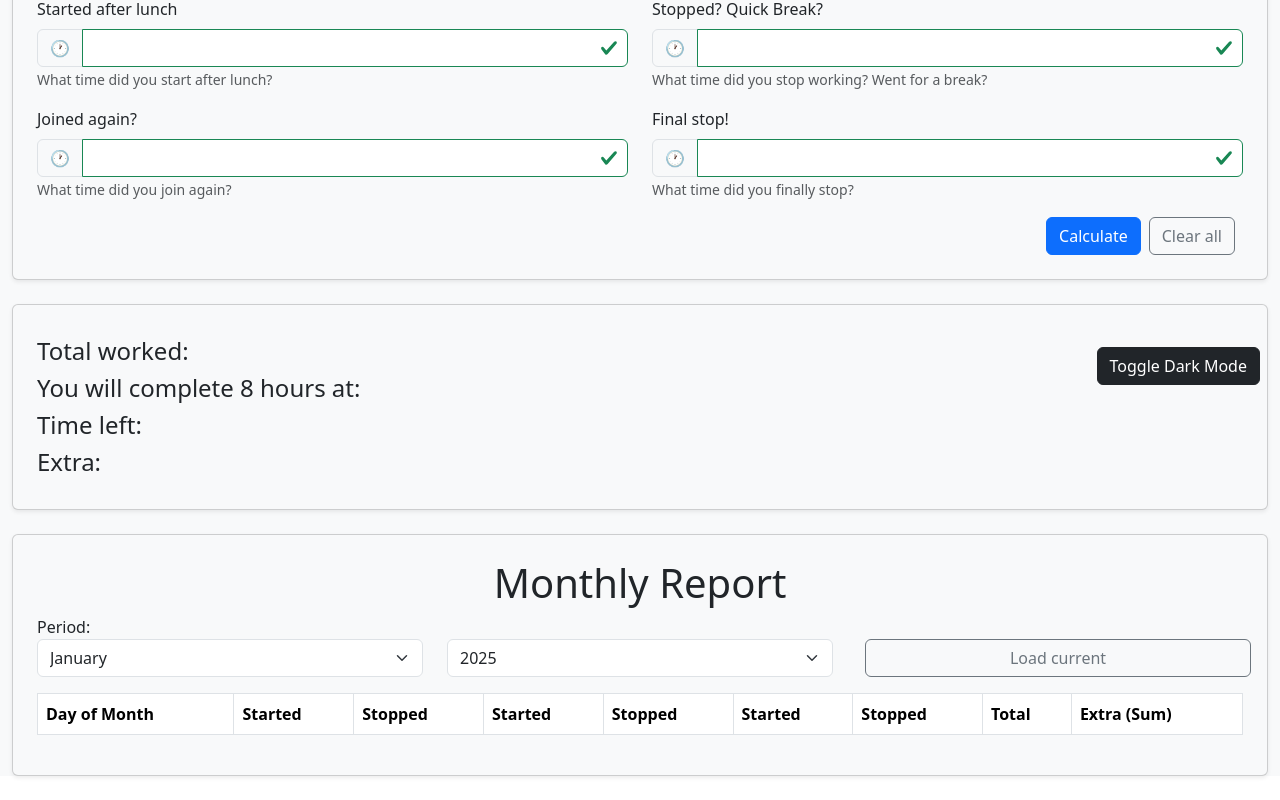
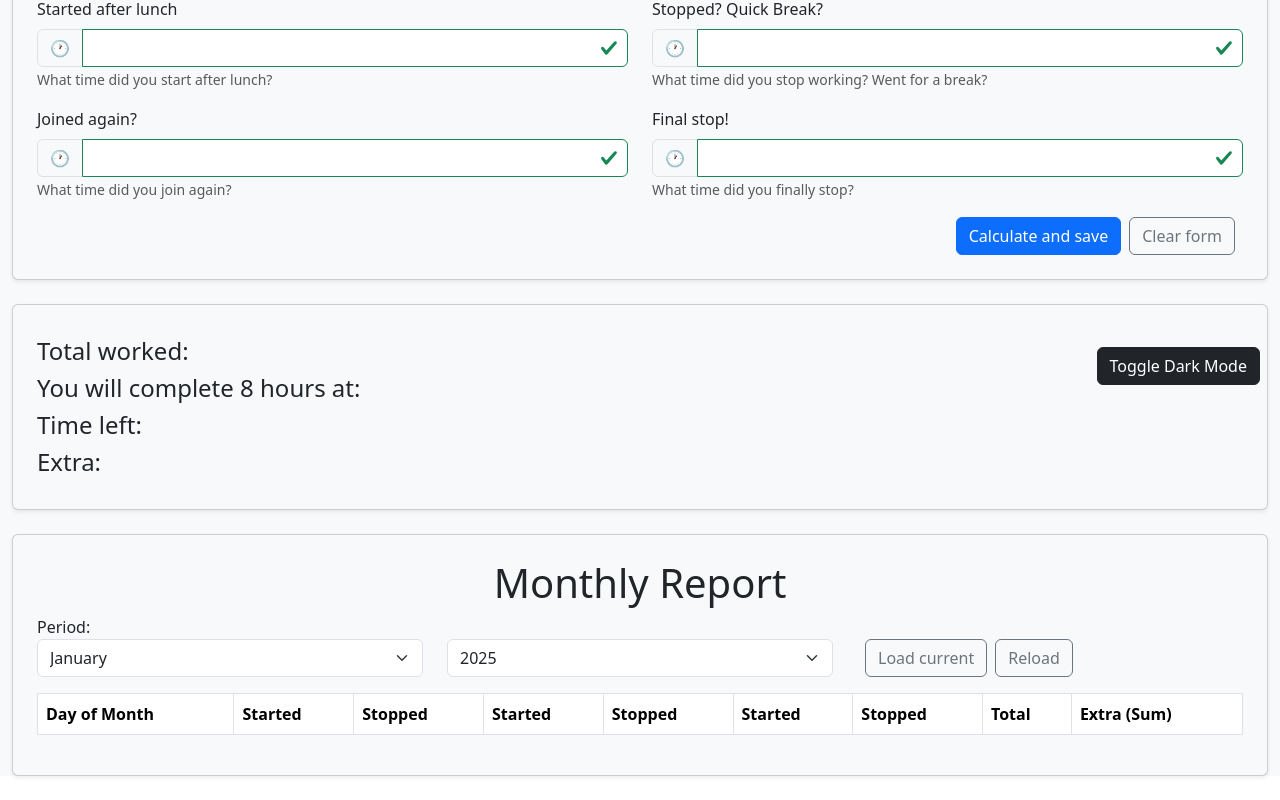
Before and after one commit to RMCampos/worked-hours-report, a React (Vite) app in the folder client/: page / in a window 1280 px wide. Shown: the part 395-1195 px from the top of the page. Built offline with nearby package versions, Linux system fonts and the light colour scheme.

Commit message:
fix: small bugs and add next features to readme

```diff
--- a/client/src/components/DarkButton/index.tsx
+++ b/client/src/components/DarkButton/index.tsx
@@ -29,7 +29,6 @@ function DarkButton(): React.ReactNode {
 
   const localSavedTheme = (): void => {
     const savedTheme = getTheme();
-    console.log('savedTheme', savedTheme);
     if (savedTheme && savedTheme !== theme) {
       setTheme(savedTheme);
     }
--- a/client/src/components/Report/index.tsx
+++ b/client/src/components/Report/index.tsx
@@ -30,7 +30,6 @@ function Report(): React.ReactNode {
     // Get amount from last month
     const lastPeriod = getLastPeriod(selectedMonthId, selectedYearId);
     let previousAmountMinutes = loadAmountForPeriod(lastPeriod);
-    console.log('previousAmountMinutes', previousAmountMinutes);
 
     const datesToSearch = createDayArrayForMonthYear(selectedMonthId, selectedYearId);
     const reportDataToSet: DailyReport[] = [];
@@ -38,7 +37,7 @@ function Report(): React.ReactNode {
     datesToSearch.forEach((theDay: string) => {
       const reportForDate: TodayTrackerStore | undefined = loadTrackerForDate(theDay);
       if (reportForDate) {
-        const totalWorkd: number[] = calculateWorkedHours([
+        const totalWorked: number[] = calculateWorkedHours([
           reportForDate.time1,
           reportForDate.time2,
           reportForDate.time3,
@@ -47,21 +46,21 @@ function Report(): React.ReactNode {
           reportForDate.time6
         ]);
 
-        if (totalWorkd[0] >= 8) {
-          const hourToAdd = (totalWorkd[0] - 8);
-          const minutesToAdd = totalWorkd[1];
+        if (totalWorked[0] >= 8) {
+          const hourToAdd = (totalWorked[0] - 8);
+          const minutesToAdd = totalWorked[1];
 
           previousAmountMinutes += (hourToAdd * 60) + minutesToAdd;
         }
         else {
           // find the time left
-          const leftArray = getHourMinuteLeftArrayFromMinutes(totalWorkd[1] + (totalWorkd[0] * 60));
+          const leftArray = getHourMinuteLeftArrayFromMinutes(totalWorked[1] + (totalWorked[0] * 60));
           const minutesLeft = leftArray[1] + (leftArray[0] * 60);
           previousAmountMinutes -= minutesLeft;
         }
 
         // Total worked
-        const totalWorkedText = `${totalWorkd[0]}h ${totalWorkd[1]}m`;
+        const totalWorkedText = `${totalWorked[0]}h ${totalWorked[1]}m`;
 
         reportDataToSet.push({
           dayOfMonth: theDay,
@@ -141,10 +140,18 @@ function Report(): React.ReactNode {
           <Button
             variant="outline-secondary"
             type="button"
-            className="ms-2 w-100"
+            className="ms-2"
             onClick={loadCurrentPeriod}
           >
             Load current
+          </Button>
+          <Button
+            variant="outline-secondary"
+            type="button"
+            className="ms-2"
+            onClick={loadSelectedPeriod}
+          >
+            Reload
           </Button>
         </Col>
       </Row>
--- a/client/src/components/TodayTracker/index.tsx
+++ b/client/src/components/TodayTracker/index.tsx
@@ -1,5 +1,6 @@
 import React, { useEffect, useState } from 'react';
 import { Button, Col, Form, Row } from 'react-bootstrap';
+import { ArrowLeft, ArrowRight } from 'react-bootstrap-icons';
 import TodayInput from '../TodayInput';
 import {
   calculateWorkedHours,
@@ -9,9 +10,9 @@ import {
 import { TodayTrackerStore } from '../../types/todayTrackerStore';
 import { saveTodayTracker, loadTrackerForDate } from '../../storage-service/storage';
 import { getDayOfTheWeek, getDayExtension, getMonthName } from '../../date-service';
-import { ArrowLeft, ArrowRight } from 'react-bootstrap-icons';
 import { useTheme } from '../../context/themeContext';
 import TodayTrackerResultText from '../TodayTrackerResultText';
+import { EMPTY_HOUR_MINUTE } from '../../constants/appDefinitions';
 
 function TodayTracker(): React.ReactNode {
   const [timeOne, setTimeOne] = useState<string>('');
@@ -20,10 +21,10 @@ function TodayTracker(): React.ReactNode {
   const [timeFour, setTimeFour] = useState<string>('');
   const [timeFive, setTimeFive] = useState<string>('');
   const [timeSix, setTimeSix] = useState<string>('');
-  const [totalWorkedHours, setTotalWorkedHours] = useState<string>('0h 0m');
+  const [totalWorkedHours, setTotalWorkedHours] = useState<string>(EMPTY_HOUR_MINUTE);
   const [willCompleteAt, setWillCompleteAt] = useState<string>('00:00');
-  const [timeLeft, setTimeLeft] = useState<string>('0h 0m');
-  const [extraHours, setExtraHours] = useState<string>('0h 0m');
+  const [timeLeft, setTimeLeft] = useState<string>(EMPTY_HOUR_MINUTE);
+  const [extraHours, setExtraHours] = useState<string>(EMPTY_HOUR_MINUTE);
   const [dateMessage, setDateMessage] = useState<string>('');
   const [currentDay, setCurrentDay] = useState<Date>(new Date());
   const { theme } = useTheme();
@@ -52,32 +53,32 @@ function TodayTracker(): React.ReactNode {
       timeValues.push(timeSix);
     }
 
-    const totalWorkd: number[] = calculateWorkedHours(timeValues);
+    const totalWorked: number[] = calculateWorkedHours(timeValues);
 
     // Total worked
-    const totalWorkedText = `${totalWorkd[0]}h ${totalWorkd[1]}m`;
+    const totalWorkedText = `${totalWorked[0]}h ${totalWorked[1]}m`;
     setTotalWorkedHours(totalWorkedText);
 
     // Completion time
-    const completionTimeArray = calculateCompletionTime(totalWorkd);
+    const completionTimeArray = calculateCompletionTime(totalWorked);
     const willCompleteAtText = completionTimeArray.length === 1
       ? completionTimeArray[0]
       : `${completionTimeArray[0]}:${completionTimeArray[1]}`;
     setWillCompleteAt(willCompleteAtText);
 
     // TimeLeft
-    const leftArray = getHourMinuteLeftArrayFromMinutes(totalWorkd[1] + (totalWorkd[0] * 60));
+    const leftArray = getHourMinuteLeftArrayFromMinutes(totalWorked[1] + (totalWorked[0] * 60));
     const leftH = leftArray[0];
     const leftM = leftArray[1];
     const timeLeftText = leftArray[0] === 0 && leftArray[1] <= 0
-      ? '0h 0m'
+      ? EMPTY_HOUR_MINUTE
       : `${leftH}h ${leftM}m`;
     setTimeLeft(timeLeftText);
 
     // Extra hours
-    let extraHoursText = 'Extra: 0h 0m';
-    if (totalWorkd[0] >= 8 && totalWorkd[1]) {
-      extraHoursText = `Extra: ${totalWorkd[0] - 8}h ${totalWorkd[1]}m`;
+    let extraHoursText = `Extra: ${EMPTY_HOUR_MINUTE}`;
+    if (totalWorked[0] >= 8 && totalWorked[1]) {
+      extraHoursText = `Extra: ${totalWorked[0] - 8}h ${totalWorked[1]}m`;
     }
     setExtraHours(extraHoursText);
 
@@ -281,7 +282,7 @@ function TodayTracker(): React.ReactNode {
               variant="primary"
               type="submit"
             >
-              Calculate
+              Calculate and save
             </Button>
             <Button
               variant="outline-secondary"
@@ -289,7 +290,7 @@ function TodayTracker(): React.ReactNode {
               onClick={clearInputs}
               className="mx-2"
             >
-              Clear all
+              Clear form
             </Button>
           </div>
         </Form>
--- /dev/null
+++ b/client/src/constants/appDefinitions.ts
@@ -0,0 +1 @@
+export const EMPTY_HOUR_MINUTE = '0h 0m';
--- a/client/src/hours-service/index.tsx
+++ b/client/src/hours-service/index.tsx
@@ -95,6 +95,9 @@ function calculateCompletionTime(totalWorked: number[]): string[] {
   if (currentM < 10) {
     return [currentH.toString(), `0${currentM}`];
   }
+  if (currentH >= 24) {
+    currentH -= 24;
+  }
   return [currentH.toString(), currentM.toString()];
 };
 
```
Also changed, not shown: 1 other file (tests, documents, lock files or other folders).
